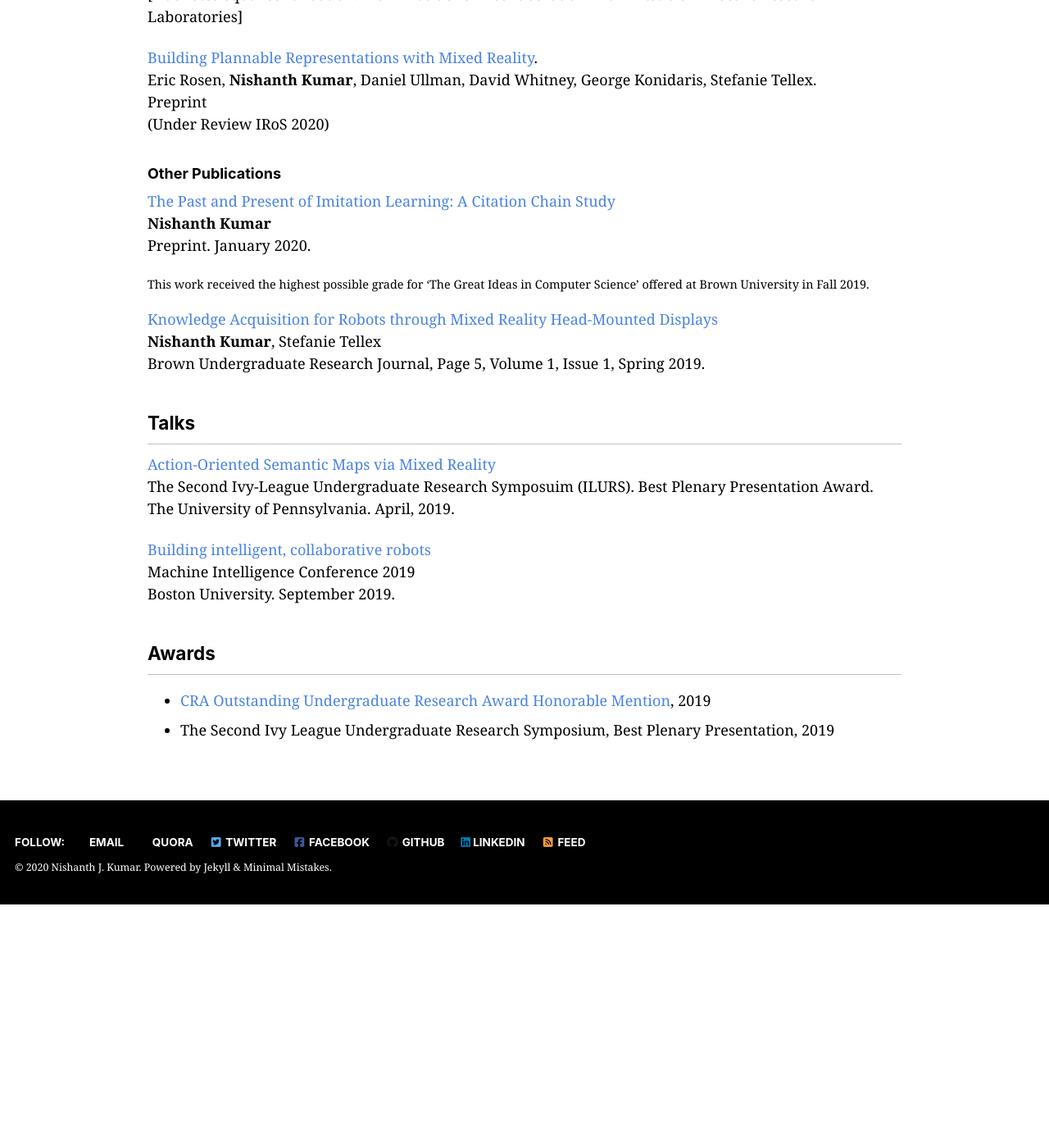
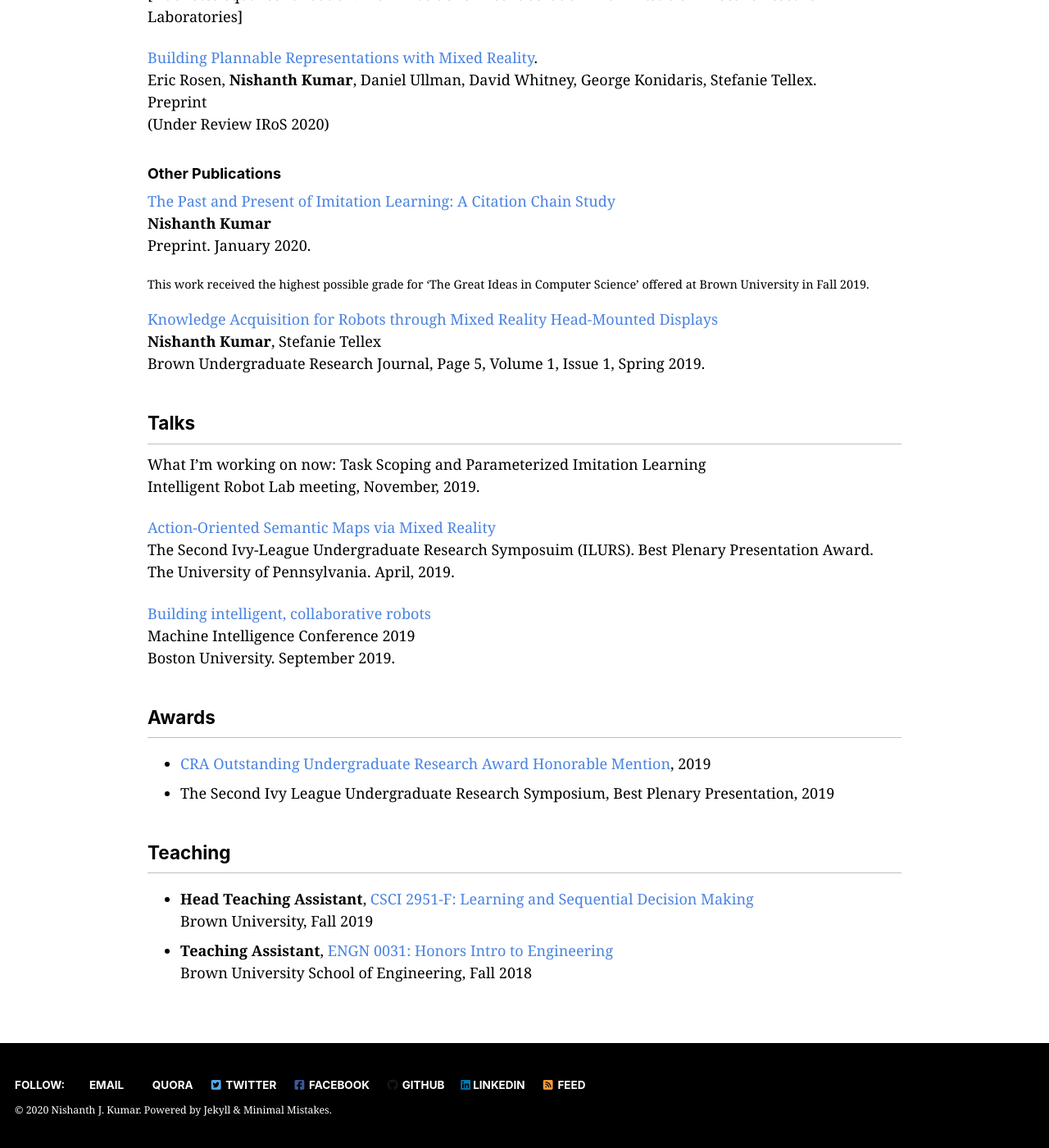
Before and after one commit to NishanthJKumar/NishanthJKumar.github.io, a Jekyll site: the page built from _pages/research.md, in a window 1280 px wide and 1400 px high, scrolled down 1955 px. Shown: the whole window at 82% size. Built offline with Jekyll 4.4.1, drawn with Linux system fonts in a browser that asks for light colours; cached includes are drawn as plain includes; nearby versions of some CDN libraries; before the commit the page ends 3058 px from its top, so only the background shows below that.

Commit message:
Research page updated and ready to go!

```diff
--- a/_pages/research.md
+++ b/_pages/research.md
@@ -64,6 +64,9 @@ This work received the highest possible grade for ‘The Great Ideas in Computer
 <br/> Brown Undergraduate Research Journal, Page 5, Volume 1, Issue 1, Spring 2019.
 
 ## Talks
+What I'm working on now: Task Scoping and Parameterized Imitation Learning
+<br/> Intelligent Robot Lab meeting, November, 2019.
+
 [Action-Oriented Semantic Maps via Mixed Reality](http://awards.cs.brown.edu/2019/08/13/undergrad-nishanth-kumar-wins-best-plenary-presentation-ilurs/)
 <br/> The Second Ivy-League Undergraduate Research Symposuim (ILURS). Best Plenary Presentation Award.
 <br/> The University of Pennsylvania. April, 2019.
@@ -72,6 +75,13 @@ This work received the highest possible grade for ‘The Great Ideas in Computer
 <br/> Machine Intelligence Conference 2019
 <br/> Boston University. September 2019.
 
+
 ## Awards
 - [CRA Outstanding Undergraduate Research Award Honorable Mention](http://awards.cs.brown.edu/2020/02/04/bayazit-galgana-kumar-and-safranchik-win-cra-outstanding-undergraduate-researcher-honorable-mentions/), 2019
 - The Second Ivy League Undergraduate Research Symposium, Best Plenary Presentation, 2019
+
+## Teaching
+- **Head Teaching Assistant**, [CSCI 2951-F: Learning and Sequential Decision Making](http://cs.brown.edu/courses/cs2951f/)
+<br/> Brown University, Fall 2019
+- **Teaching Assistant**, [ENGN 0031: Honors Intro to Engineering](https://selfservice.brown.edu/ss/bwckctlg.p_disp_course_detail?cat_term_in=201610&subj_code_in=ENGN&crse_numb_in=0031)
+<br/> Brown University School of Engineering, Fall 2018
```
Also changed, not shown: 2 other files.
